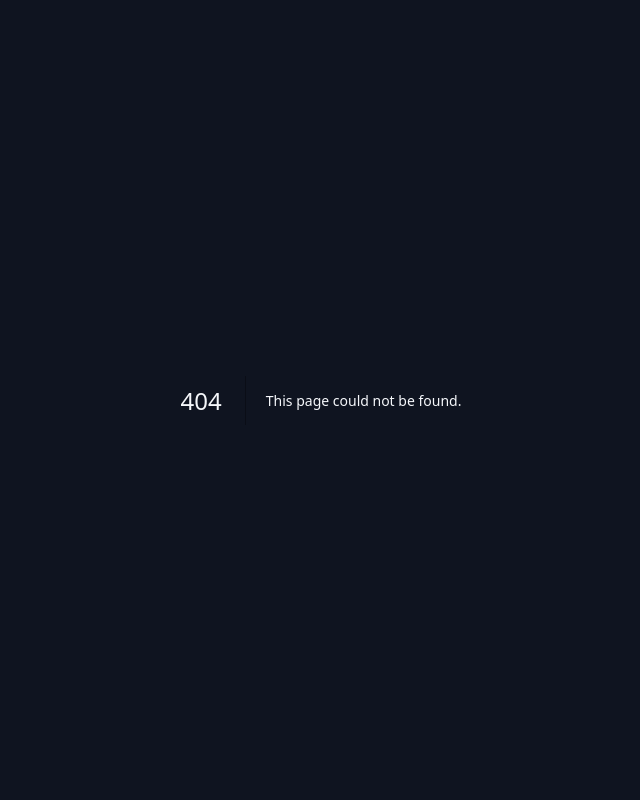
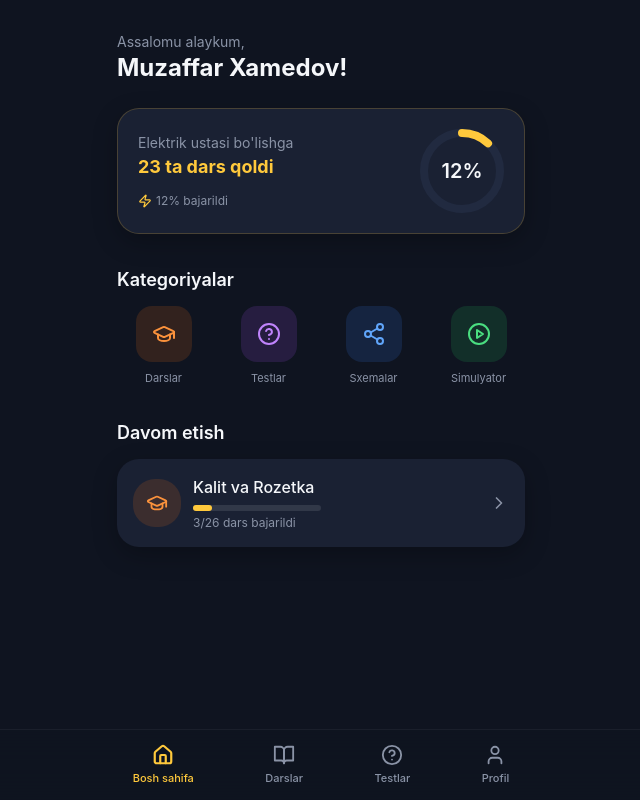
Before and after one commit to zubairhamedov/zubaelektro, a Next.js app: page /home in a window 1280 px wide. Before the commit this address had no page. Shown: the whole page, without its empty margins (319-959 px from the left). Built offline with nearby package versions, Linux system fonts and the light colour scheme.

Commit message:
Create page.tsx

```diff
--- /dev/null
+++ b/app/home/page.tsx
@@ -0,0 +1,107 @@
+"use client";
+
+import Link from "next/link";
+import {
+  GraduationCap,
+  HelpCircle,
+  Share2,
+  PlayCircle,
+  ChevronRight,
+  Zap,
+} from "lucide-react";
+import ProgressRing from "@/components/ProgressRing";
+import BottomTab from "@/components/BottomTab";
+
+const categories = [
+  { href: "/darslar", label: "Darslar", icon: GraduationCap, color: "bg-orange-500/15 text-orange-400" },
+  { href: "/testlar", label: "Testlar", icon: HelpCircle, color: "bg-purple-500/15 text-purple-400" },
+  { href: "/darslar?tab=sxemalar", label: "Sxemalar", icon: Share2, color: "bg-blue-500/15 text-blue-400" },
+  { href: "/darslar?tab=simulator", label: "Simulyator", icon: PlayCircle, color: "bg-green-500/15 text-green-400" },
+];
+
+const userName = "Muzaffar Xamedov";
+const completedLessons = 3;
+const totalLessons = 26;
+const percent = Math.round((completedLessons / totalLessons) * 100);
+
+export default function HomePage() {
+  return (
+    <div className="min-h-screen pb-28">
+      <div className="mx-auto max-w-md px-5 pt-8">
+        <p className="text-sm text-textSecondary">Assalomu alaykum,</p>
+        <h1 className="font-display text-2xl font-bold">{userName}!</h1>
+
+        <div className="mt-6 flex items-center justify-between rounded-xl2 border border-accent/20 bg-surface p-5 shadow-card">
+          <div>
+            <p className="text-sm text-textSecondary">Elektrik ustasi bo'lishga</p>
+            <p className="font-display text-lg font-bold text-accent">
+              {totalLessons - completedLessons} ta dars qoldi
+            </p>
+            <div className="mt-3 flex items-center gap-1 text-xs text-textSecondary">
+              <Zap size={14} className="text-accent" />
+              <span>{percent}% bajarildi</span>
+            </div>
+          </div>
+          <ProgressRing
+            percent={percent}
+            size={84}
+            strokeWidth={8}
+            label={`${percent}%`}
+          />
+        </div>
+
+        <div className="mt-8">
+          <h2 className="mb-3 font-display text-lg font-semibold">
+            Kategoriyalar
+          </h2>
+          <div className="grid grid-cols-4 gap-3">
+            {categories.map(({ href, label, icon: Icon, color }) => (
+              <Link
+                key={label}
+                href={href}
+                className="flex flex-col items-center gap-2"
+              >
+                <div
+                  className={`flex h-14 w-14 items-center justify-center rounded-2xl ${color}`}
+                >
+                  <Icon size={24} />
+                </div>
+                <span className="text-center text-[11px] text-textSecondary">
+                  {label}
+                </span>
+              </Link>
+            ))}
+          </div>
+        </div>
+
+        <div className="mt-8">
+          <h2 className="mb-3 font-display text-lg font-semibold">
+            Davom etish
+          </h2>
+          <Link
+            href="/darslar/kalit-va-rozetka"
+            className="flex items-center justify-between rounded-xl2 bg-surface p-4 shadow-card active:bg-surfaceHover"
+          >
+            <div className="flex items-center gap-3">
+              <div className="flex h-12 w-12 items-center justify-center rounded-xl2 bg-orange-500/15 text-orange-400">
+                <GraduationCap size={22} />
+              </div>
+              <div>
+                <p className="font-medium">Kalit va Rozetka</p>
+                <div className="mt-1.5 h-1.5 w-32 rounded-full bg-white/10">
+                  <div className="h-1.5 w-[15%] rounded-full bg-accent" />
+                </div>
+                <p className="mt-1 text-xs text-textSecondary">
+                  {completedLessons}/{totalLessons} dars bajarildi
+                </p>
+              </div>
+            </div>
+            <ChevronRight size={20} className="text-textSecondary" />
+          </Link>
+        </div>
+      </div>
+
+      <BottomTab />
+    </div>
+  );
+}
```
